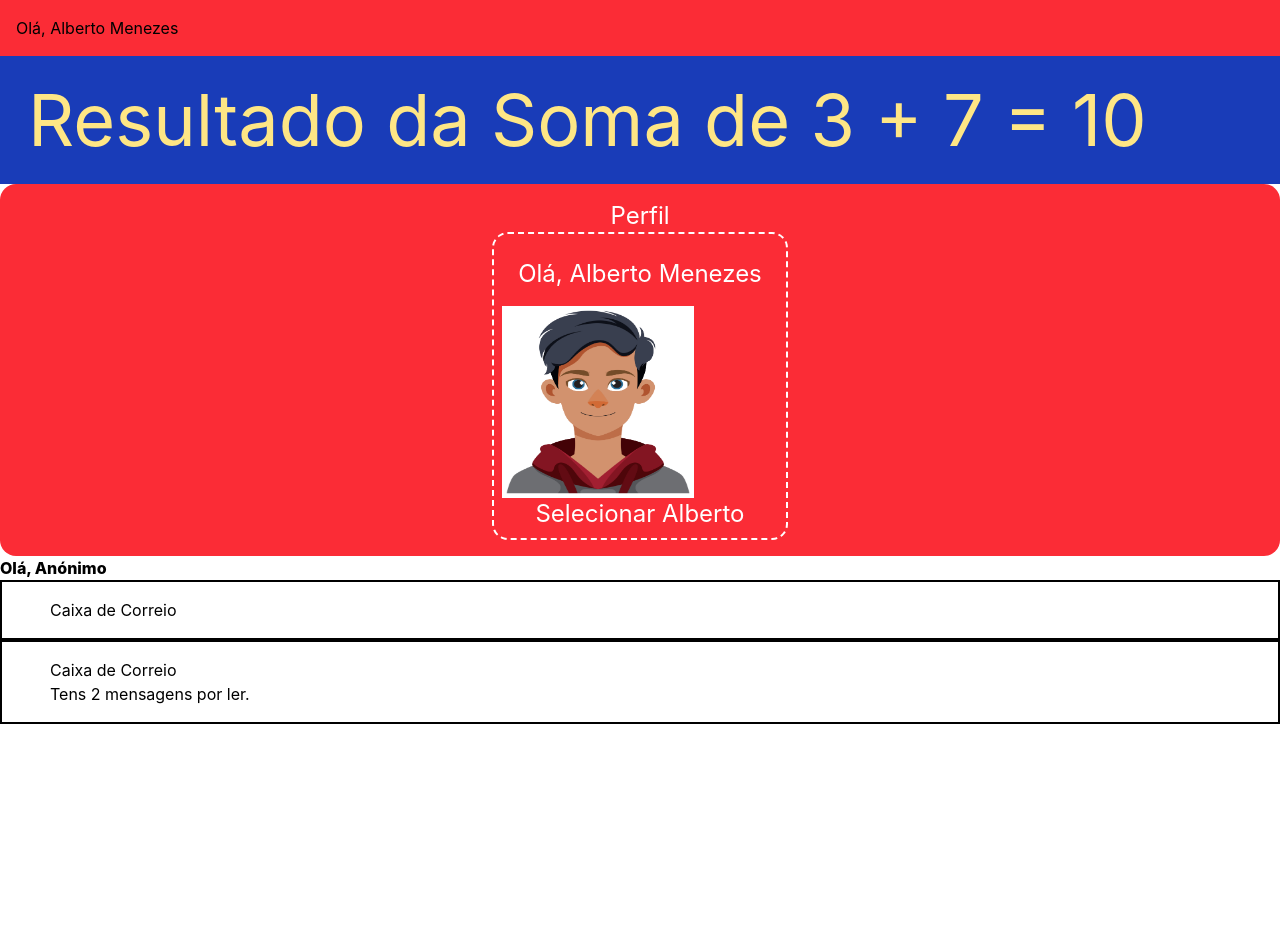
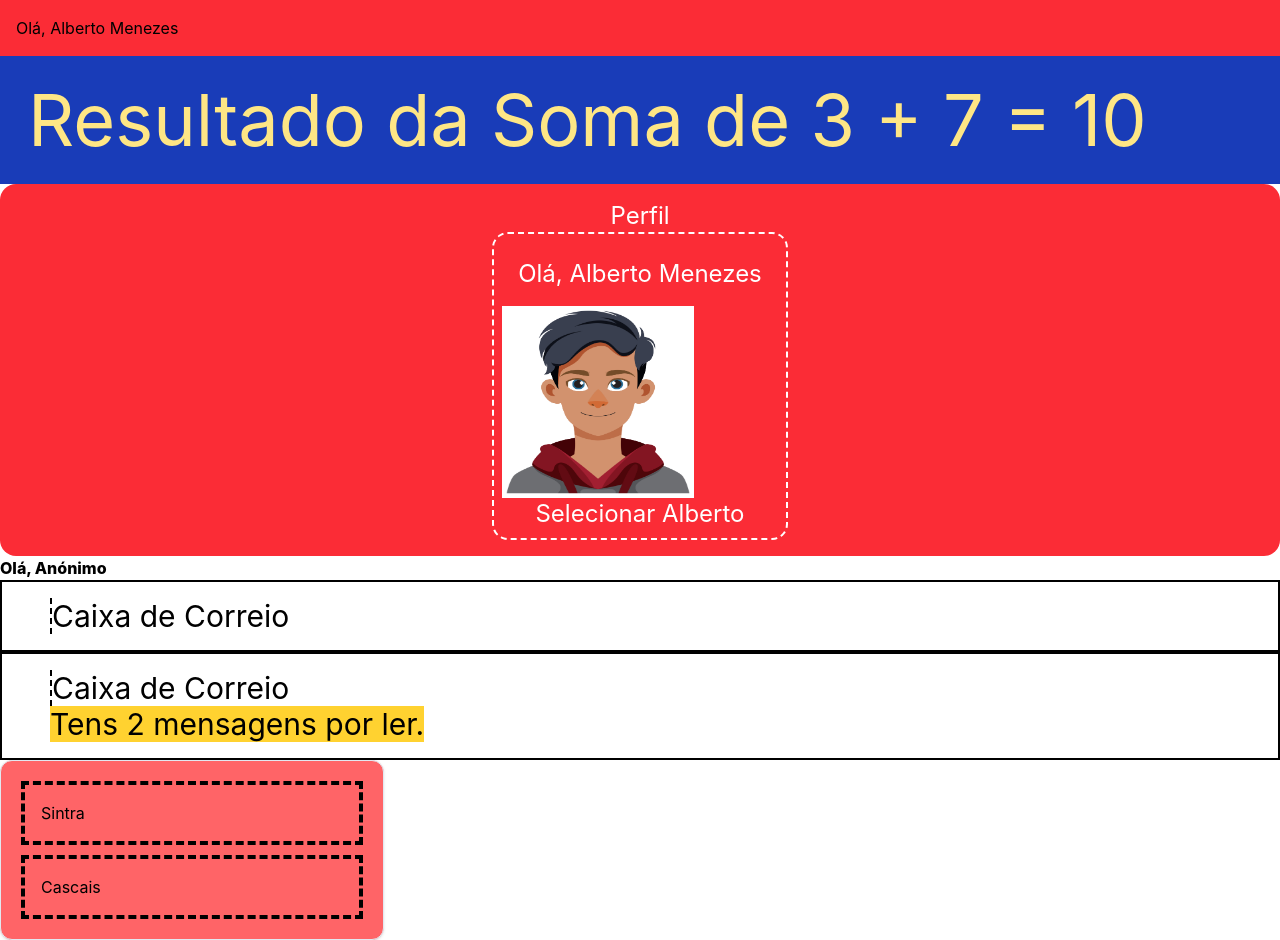
Before and after one commit to leansose/painel-partidas, a React (Vite) app: page / in a window 1280 px wide. Before the commit the page ends 800 px from the top, so only its background shows below. Built offline with nearby package versions, Linux system fonts and the light colour scheme; some icons are missing.

Commit message:
feat: component Departed w/ Map

```diff
--- a/src/App.tsx
+++ b/src/App.tsx
@@ -4,6 +4,7 @@ import UserGreeting from "./components/userGreeting"
 import Soma from "./components/soma"
 import UserCard from "./components/userCard"
 import Mailbox from "./components/mailbox"
+import DepartureList from "./components/departedList"
 
 export default function App() {
 
@@ -28,6 +29,11 @@ export default function App() {
 
   ]
 
+  const departures: Departure[] = [
+    { id: "ic-1842", destination: "Sintra", time: "18:42", platform: 3 },
+    { id: "ir-1850", destination: "Cascais", time: "18:50", platform: 5 },
+  ]
+
   return (
     //HTML
     <>
@@ -37,6 +43,8 @@ export default function App() {
       <UserGreeting />
       <Mailbox unreadMessages={[]} />
       <Mailbox unreadMessages={messages} />
+
+      <DepartureList departures={departures}/>
     </>
   )
 }
--- /dev/null
+++ b/src/components/departedList.tsx
@@ -0,0 +1,19 @@
+import type { Departure } from "../utils/types"
+
+interface DepartureProps {
+    departures: Departure[]
+}
+
+export default function DepartureList({departures}: DepartureProps) {
+
+    return (
+        <ul className="flex flex-col gap-2.5 max-w-sm rounded-xl border border-slate-200 bg-red-400 p-5 shadow-sm hover:shadow-md transition-shadow">
+            {departures.map((departure) => (
+                <li className="border-4 border-dashed p-4 drop-shadow-amber-600" key={departure.id}>
+                    {departure.destination}
+                </li>
+            ))}
+        </ul>
+    )
+
+}
--- a/src/components/mailbox.tsx
+++ b/src/components/mailbox.tsx
@@ -22,9 +22,9 @@ export default function Mailbox({ unreadMessages }: MailboxProps) {
                     <InboxUnreadIcon size={20} />
             }
             <div>
-                <h2>Caixa de Correio</h2> {
+                <h2 className="border-l-2 border-dashed text-3xl">Caixa de Correio</h2> {
                     unreadMessages.length > 0 && (
-                        <p>Tens {unreadMessages.length} mensagens por ler.</p>
+                        <p className="text-3xl bg-amber-300">Tens {unreadMessages.length} mensagens por ler.</p>
                     )}
             </div>
         </section>
```
Also changed, not shown: src/utils/types.d.ts (+7 -0 lines).
